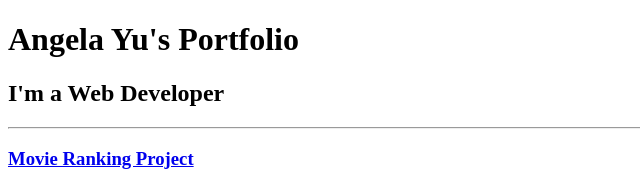
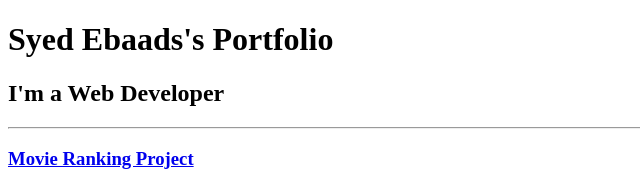
Before and after one commit to Sed11666/html-portfolio, a plain HTML site: page solution.html in a window 1280 px wide. Shown: the top 171 px of the page, without its empty margins (0-640 px from the left). Drawn offline with Linux system fonts and the light colour scheme.

Commit message:
Update solution.html

```diff
--- a/solution.html
+++ b/solution.html
@@ -3,11 +3,11 @@
 
 <head>
   <meta charset="UTF-8">
-  <title>Angela's Portfolio</title>
+  <title>Syed's Portfolio</title>
 </head>
 
 <body>
-  <h1>Angela Yu's Portfolio</h1>
+  <h1>Syed Ebaads's Portfolio</h1>
   <h2>I'm a Web Developer</h2>
   <hr />
   <h3><a href="./public/movie-ranking.html">Movie Ranking Project</a></h3>
```
